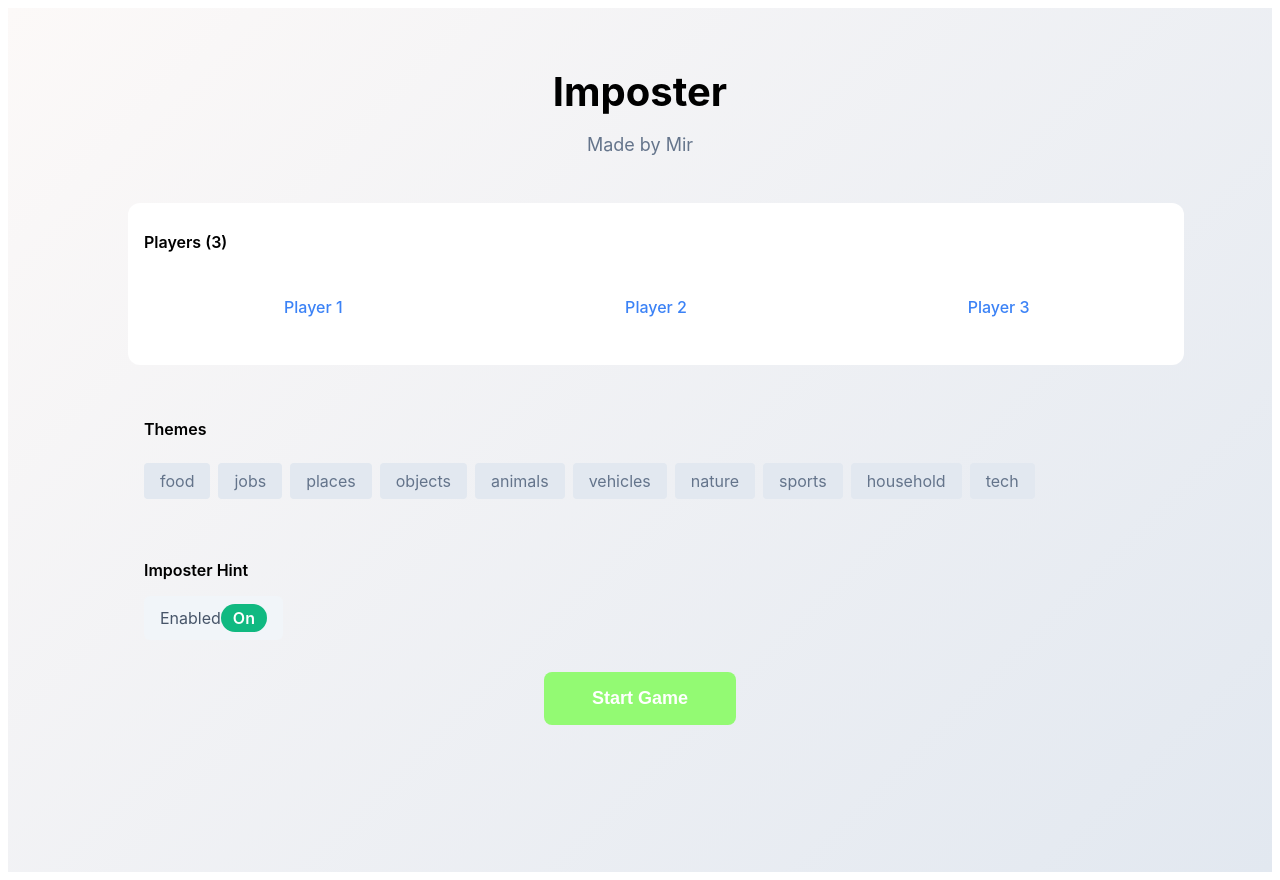
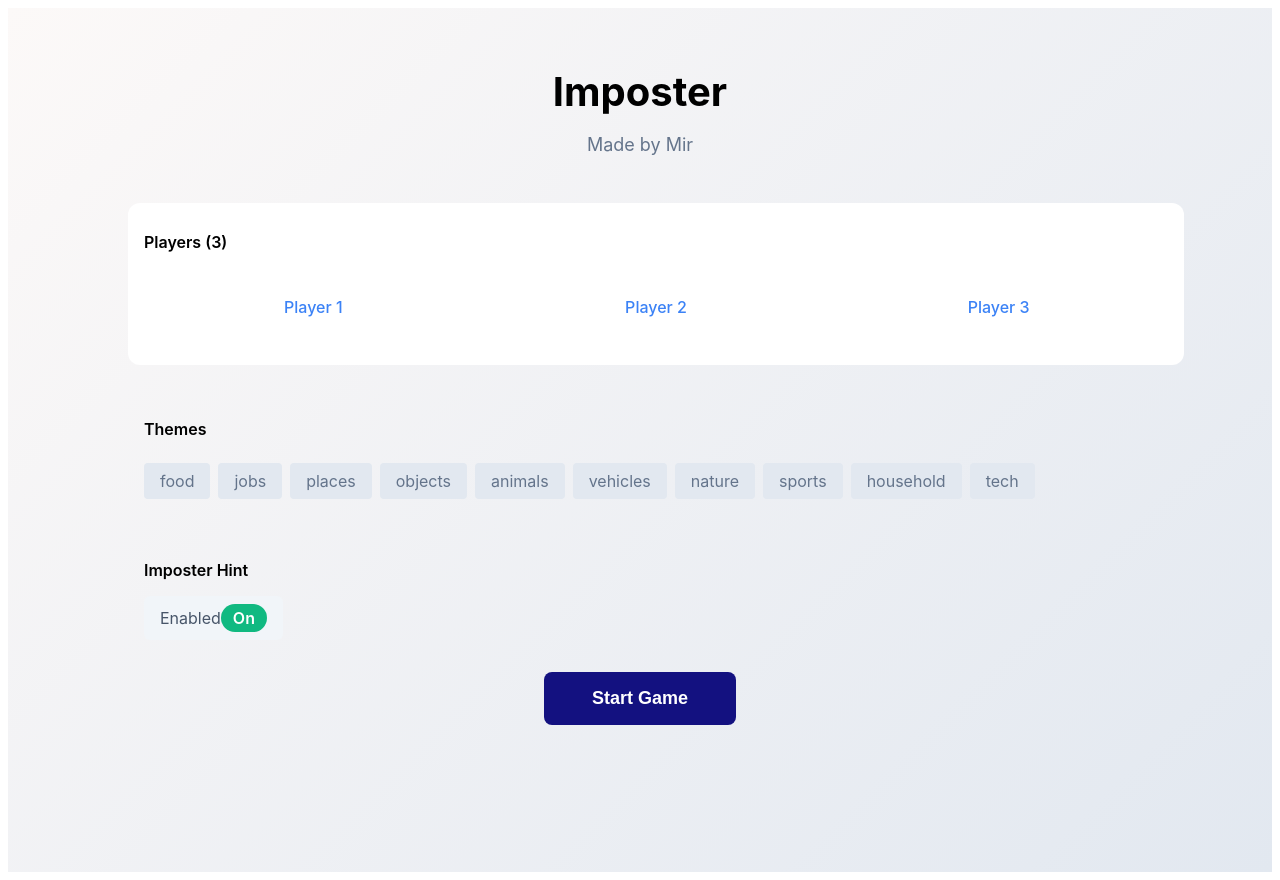
Before and after one commit to mirajhaq/imposter-vercel, a Next.js app: page / in a window 1280 px wide. Built offline with nearby package versions, Linux system fonts and the light colour scheme.

Commit message:
Update app code

```diff
--- a/src/components/SetupScreen.tsx
+++ b/src/components/SetupScreen.tsx
@@ -74,7 +74,7 @@ export default function SetupScreen({
               fontSize: '1.125rem',
               fontWeight: '700',
               padding: '1rem 3rem',
-              backgroundColor: '#93fa73ff',
+              backgroundColor: '#131180ff',
               color: 'white',
               borderRadius: '0.5rem',
               border: 'none',
```
